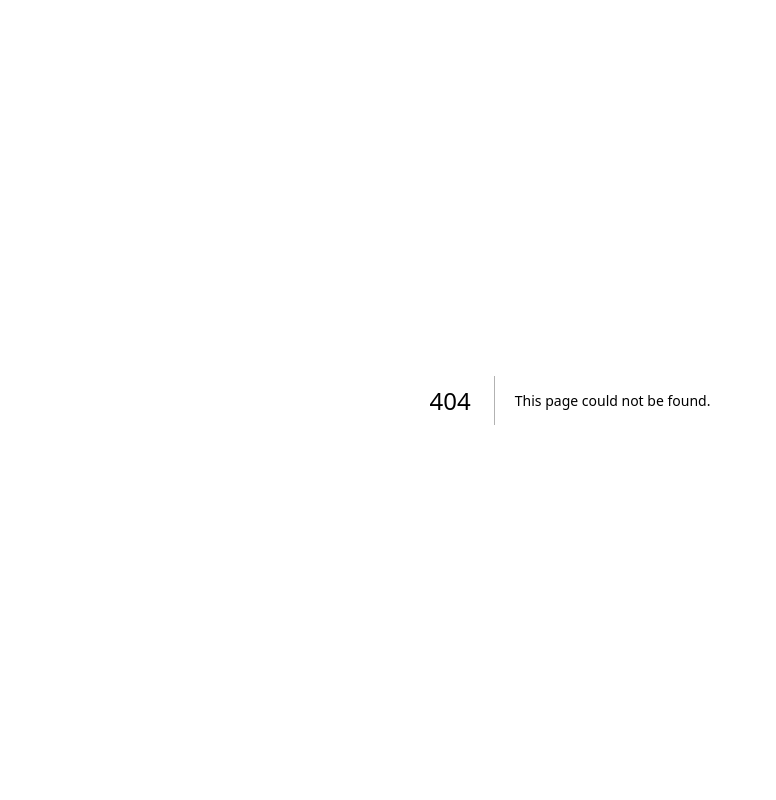
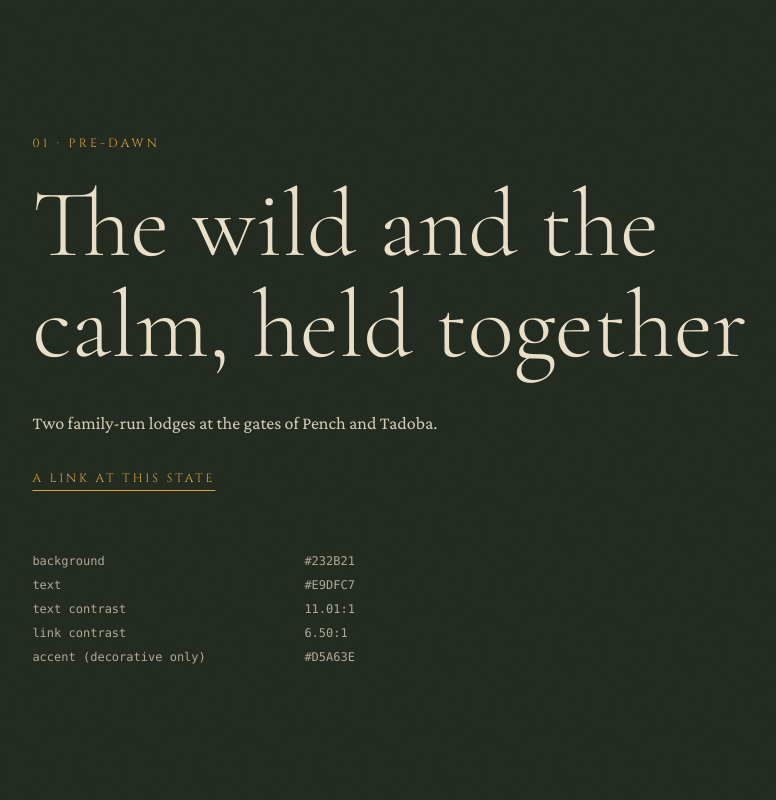
Before and after one commit to yagyamalikwork/mahua-website-2.0, a Next.js app: page /preview/light-states in a window 1280 px wide. Before the commit this address had no page. Shown: the top 800 px of the page, without its empty margins (70-846 px from the left). Built offline with nearby package versions, Linux system fonts and the light colour scheme.

Commit message:
feat: add the light-states preview page

```diff
--- /dev/null
+++ b/app/preview/light-states/page.tsx
@@ -0,0 +1,65 @@
+import { DaySurface } from "@/components/motion/DaySurface";
+import { Grain } from "@/components/motion/Grain";
+import { Reveal } from "@/components/motion/Reveal";
+import { SmoothScroll } from "@/components/motion/SmoothScroll";
+import { contrastRatio } from "@/lib/contrast";
+import { LIGHT_STATES } from "@/lib/palette";
+import { HOME } from "@/content/home";
+
+export const metadata = { title: "Light states — Mahua Resorts" };
+
+export default function LightStatesPreview() {
+  return (
+    <SmoothScroll>
+      <DaySurface />
+      <Grain />
+      <main>
+        {LIGHT_STATES.map((state, i) => (
+          <section
+            key={state.id}
+            className="flex min-h-screen flex-col justify-center px-[8vw] py-24"
+          >
+            <Reveal>
+              <p
+                className="font-[family-name:var(--font-label)] text-xs uppercase tracking-[0.28em]"
+                style={{ color: "var(--accent-text)" }}
+              >
+                {String(i + 1).padStart(2, "0")} · {state.label}
+              </p>
+
+              <h2 className="mt-6 max-w-[16ch] font-[family-name:var(--font-display)] text-[clamp(2.5rem,8vw,6rem)] font-light leading-[1.05]">
+                {i === 0 ? HOME.hero.headline : state.label}
+              </h2>
+
+              <p className="mt-8 max-w-[46ch] text-lg leading-relaxed opacity-90">
+                {i === 0
+                  ? HOME.hero.sub
+                  : "Body text at this light state. Check that it reads comfortably, that the " +
+                    "background feels warm rather than cold, and that the change from the state " +
+                    "above arrived without you noticing a boundary."}
+              </p>
+
+              <a
+                href="#"
+                className="mt-8 inline-block font-[family-name:var(--font-label)] text-xs uppercase tracking-[0.24em] underline underline-offset-8"
+                style={{ color: "var(--accent-text)" }}
+              >
+                A link at this state
+              </a>
+
+              <dl className="mt-16 grid max-w-lg grid-cols-2 gap-x-8 gap-y-2 font-mono text-xs opacity-70">
+                <dt>background</dt><dd>{state.bg}</dd>
+                <dt>text</dt><dd>{state.text}</dd>
+                <dt>text contrast</dt>
+                <dd>{contrastRatio(state.text, state.bg).toFixed(2)}:1</dd>
+                <dt>link contrast</dt>
+                <dd>{contrastRatio(state.accentText, state.bg).toFixed(2)}:1</dd>
+                <dt>accent (decorative only)</dt><dd>{state.accent}</dd>
+              </dl>
+            </Reveal>
+          </section>
+        ))}
+      </main>
+    </SmoothScroll>
+  );
+}
```
